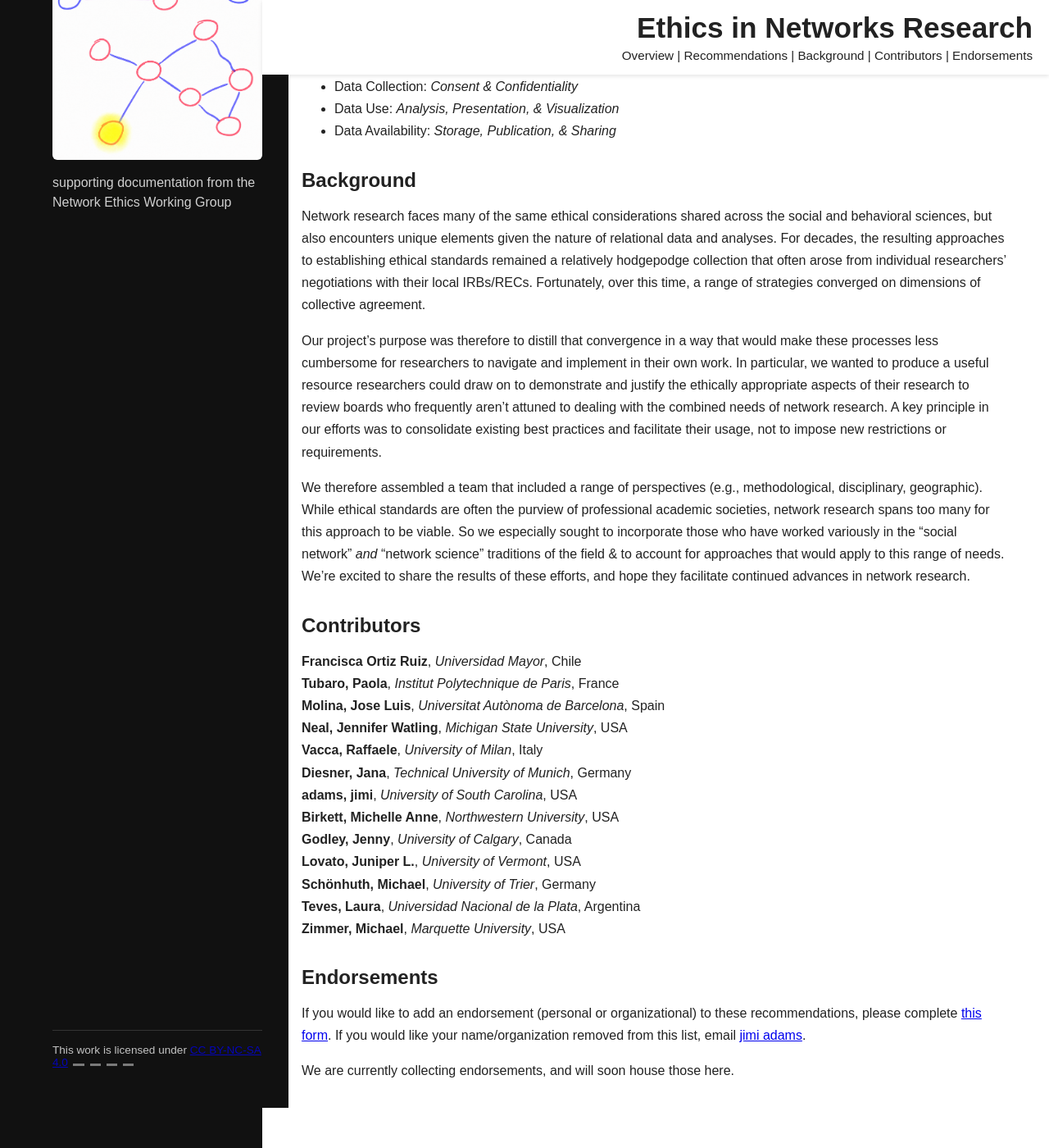
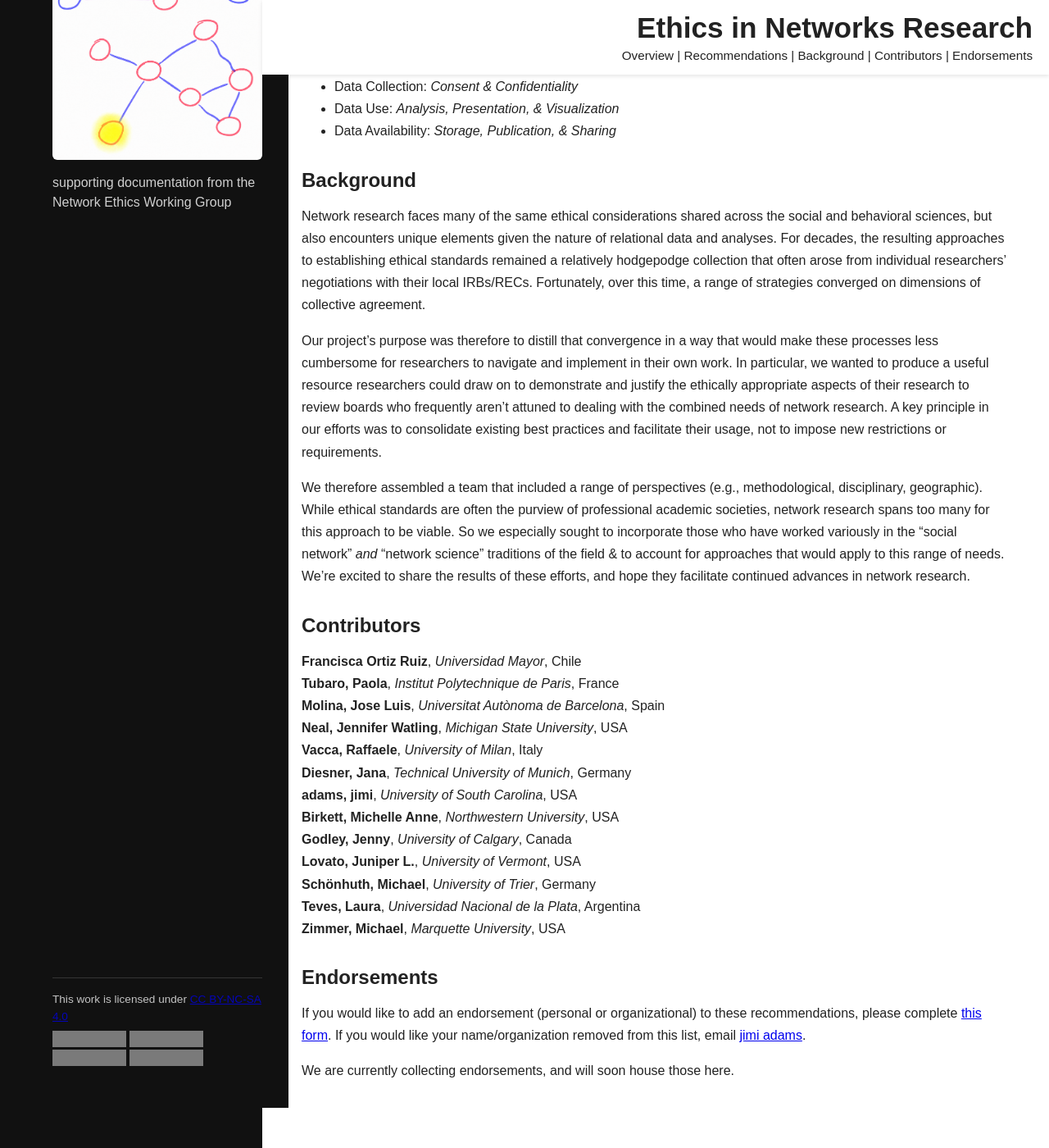
Before and after one commit to Network-Ethics/network-ethics.github.io, a Jekyll site: the page built from index.md, in a window 1280 px wide and 1400 px high, scrolled down 547 px. Shown: the whole window at 82% size. Built offline with Jekyll 4.4.1, drawn with Linux system fonts in a browser that asks for light colours; grey boxes are pictures that could not be loaded.

Commit message:
fixing the width of the footer

```diff
--- a/_layouts/default.html
+++ b/_layouts/default.html
@@ -28,14 +28,21 @@
       {{ page.sidebar_description | default: site.sidebar_description | default: site.description }}
     </p>
 
-    <div class="sidebar-footer">
-      This work is licensed under
-      <a href="https://creativecommons.org/licenses/by-nc-sa/4.0/">CC BY-NC-SA 4.0</a>
-      <img src="https://mirrors.creativecommons.org/presskit/icons/cc.svg" alt="" style="max-width: 1em; max-height:1em; margin-left: .2em;">
-      <img src="https://mirrors.creativecommons.org/presskit/icons/by.svg" alt="" style="max-width: 1em; max-height:1em; margin-left: .2em;">
-      <img src="https://mirrors.creativecommons.org/presskit/icons/nc.svg" alt="" style="max-width: 1em; max-height:1em; margin-left: .2em;">
-      <img src="https://mirrors.creativecommons.org/presskit/icons/sa.svg" alt="" style="max-width: 1em; max-height:1em; margin-left: .2em;">
-    </div>
+   <div class="sidebar-footer">
+  <div>
+    This work is licensed under
+    <a href="https://creativecommons.org/licenses/by-nc-sa/4.0/">
+      CC BY-NC-SA 4.0
+    </a>
+  </div>
+
+  <div style="margin-top: 0.4rem;">
+    <img src="https://mirrors.creativecommons.org/presskit/icons/cc.svg" alt="CC">
+    <img src="https://mirrors.creativecommons.org/presskit/icons/by.svg" alt="BY">
+    <img src="https://mirrors.creativecommons.org/presskit/icons/nc.svg" alt="NC">
+    <img src="https://mirrors.creativecommons.org/presskit/icons/sa.svg" alt="SA">
+  </div>
+</div>
   </div>
 </aside>
         </div>
--- a/assets/css/main.css
+++ b/assets/css/main.css
@@ -47,6 +47,13 @@ html, body {
   font-size: 0.85rem;
   opacity: 0.75;
   border-top: 1px solid rgba(255,255,255,0.2);
+
+  line-height: 1.5;
+  overflow-wrap: break-word;
+}
+
+#sidebar .sidebar-footer img {
+  vertical-align: text-bottom;
 }
 
 #content {
```
